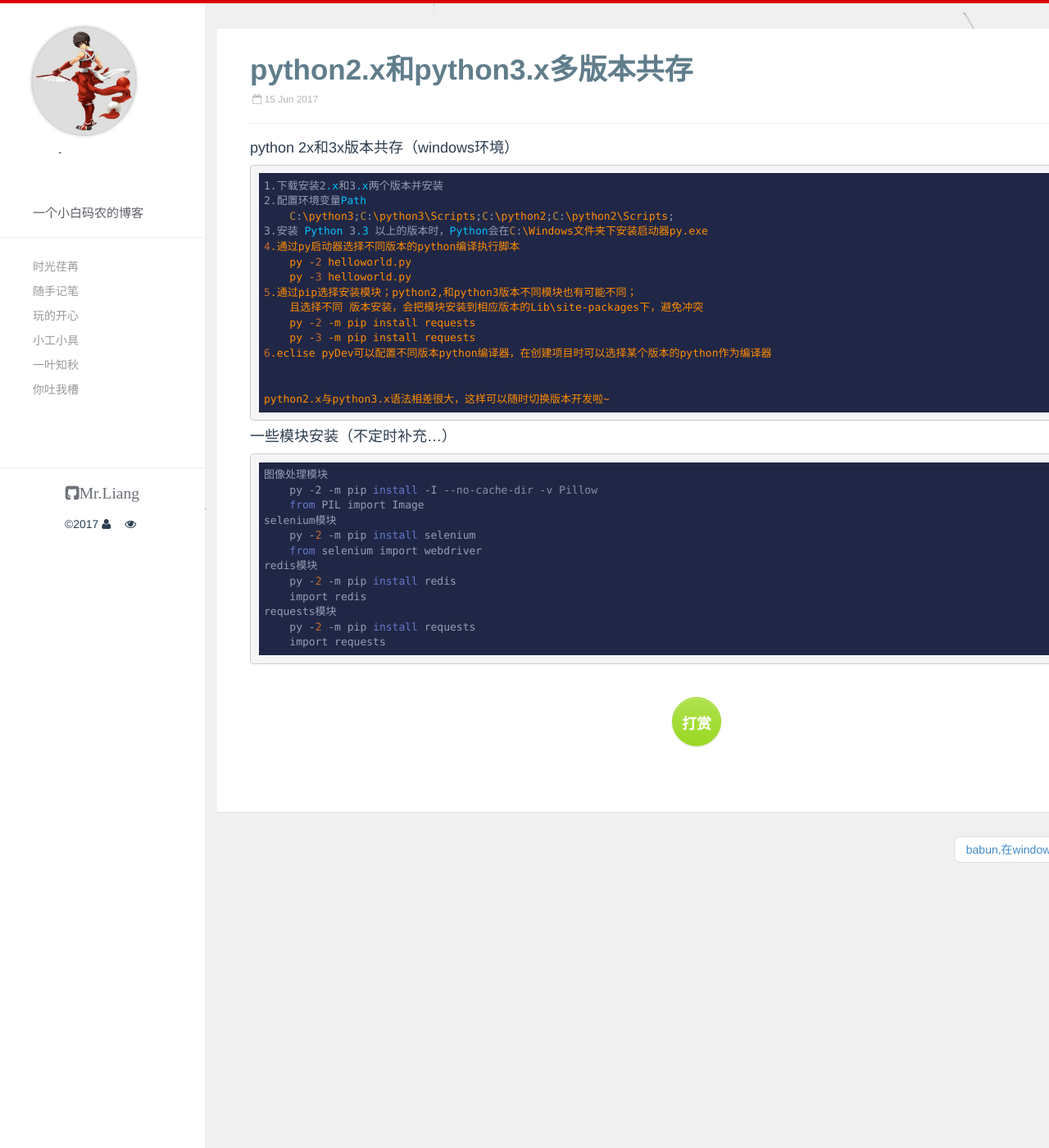
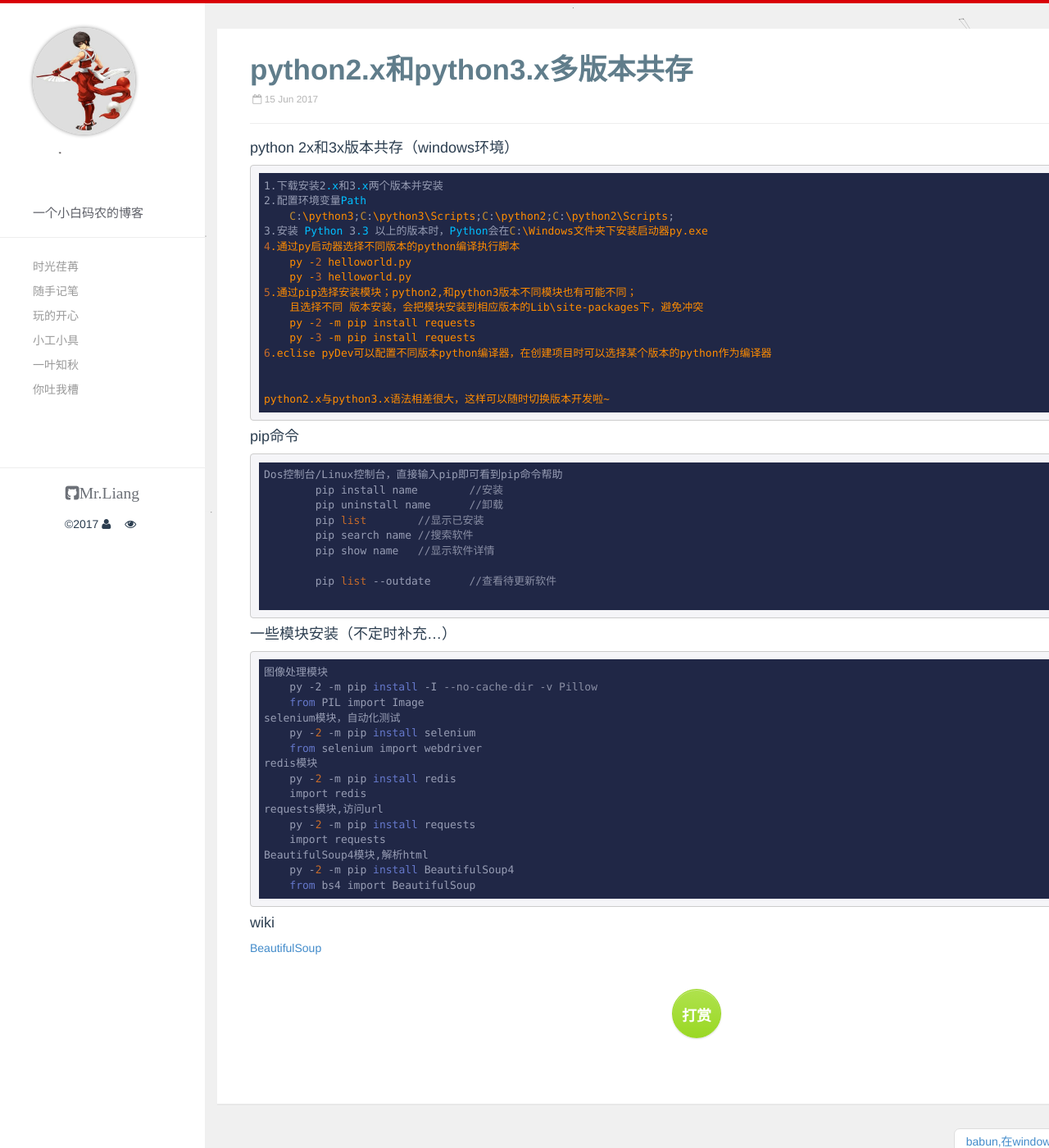
Before and after one commit to liangrengongzuoshi/liangzai.pub, a Jekyll site: the page built from _posts/2017-06-15-python.md, in a window 1280 px wide and 1400 px high. Shown: the whole window at 82% size. Built offline with Jekyll 4.4.1, drawn with Linux system fonts in a browser that asks for light colours; comment, search, counter and statistics services are not loaded.

Commit message:
python add something

````diff
--- a/_posts/2017-06-15-python.md
+++ b/_posts/2017-06-15-python.md
@@ -21,20 +21,37 @@ title: python2.x和python3.x多版本共存
 
 python2.x与python3.x语法相差很大，这样可以随时切换版本开发啦~
 ```
+#### pip命令
+```
+Dos控制台/Linux控制台，直接输入pip即可看到pip命令帮助
+	pip install name 	//安装
+	pip uninstall name	//卸载
+	pip list	//显示已安装
+	pip search name	//搜索软件
+	pip show name	//显示软件详情
 
+	pip list --outdate	//查看待更新软件
+
+```
 
 #### 一些模块安装（不定时补充...）
 ```
 图像处理模块
     py -2 -m pip install -I --no-cache-dir -v Pillow
     from PIL import Image
-selenium模块
+selenium模块，自动化测试
     py -2 -m pip install selenium
     from selenium import webdriver
 redis模块
     py -2 -m pip install redis
     import redis
-requests模块
+requests模块,访问url
     py -2 -m pip install requests
     import requests
+BeautifulSoup4模块,解析html
+    py -2 -m pip install BeautifulSoup4
+    from bs4 import BeautifulSoup
 ```
+
+#### wiki
+[BeautifulSoup](http://beautifulsoup.readthedocs.io/zh_CN/latest/#)
````
